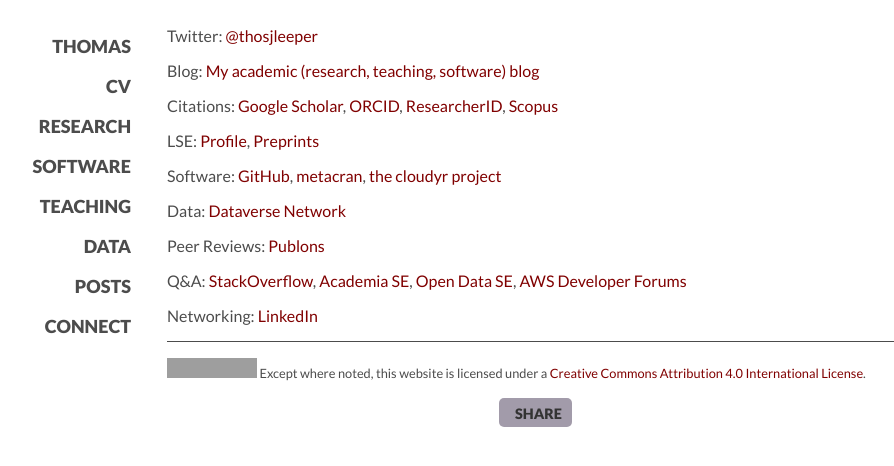
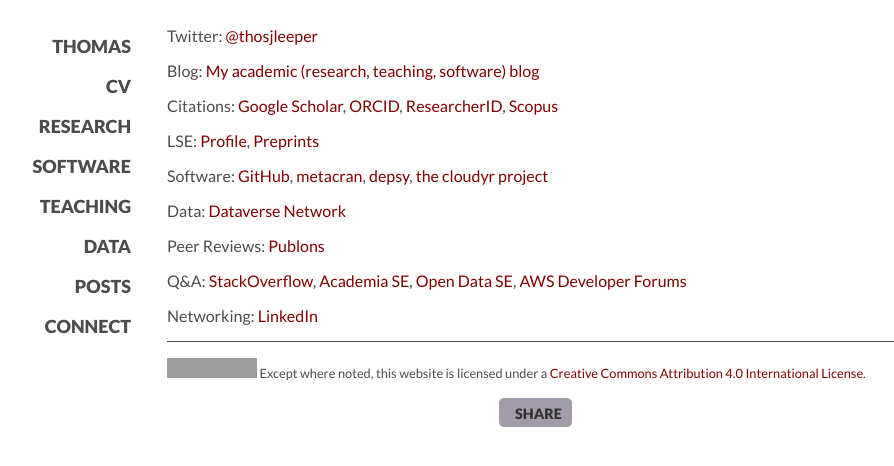
Before and after one commit to leeper/leeper.github.io, a Jekyll site: the page built from contact.md, in a window 1280 px wide. Shown: the top 466 px of the page, without its empty margins (95-989 px from the left). Built offline with Jekyll 4.4.1, drawn with Linux system fonts in a browser that asks for light colours; some web fonts are replaced; grey boxes are pictures that could not be loaded.

Commit message:
add depsy link

```diff
--- a/contact.md
+++ b/contact.md
@@ -12,7 +12,7 @@
 
 LSE: [Profile](http://www.lse.ac.uk/government/whosWho/Academic%20profiles/ThomasLeeper.aspx), [Preprints](http://eprints.lse.ac.uk/view/lseauthor/Leeper,_Thomas.html)
 
-Software: [GitHub](https://github.com/leeper), [metacran](http://www.r-pkg.org/maint/thosjleeper@gmail.com), [the cloudyr project](https://cloudyr.github.io)
+Software: [GitHub](https://github.com/leeper), [metacran](http://www.r-pkg.org/maint/thosjleeper@gmail.com), [depsy](http://depsy.org/person/330088), [the cloudyr project](https://cloudyr.github.io)
 
 Data: [Dataverse Network](https://dataverse.harvard.edu/dataverse/leeper)
 
```
